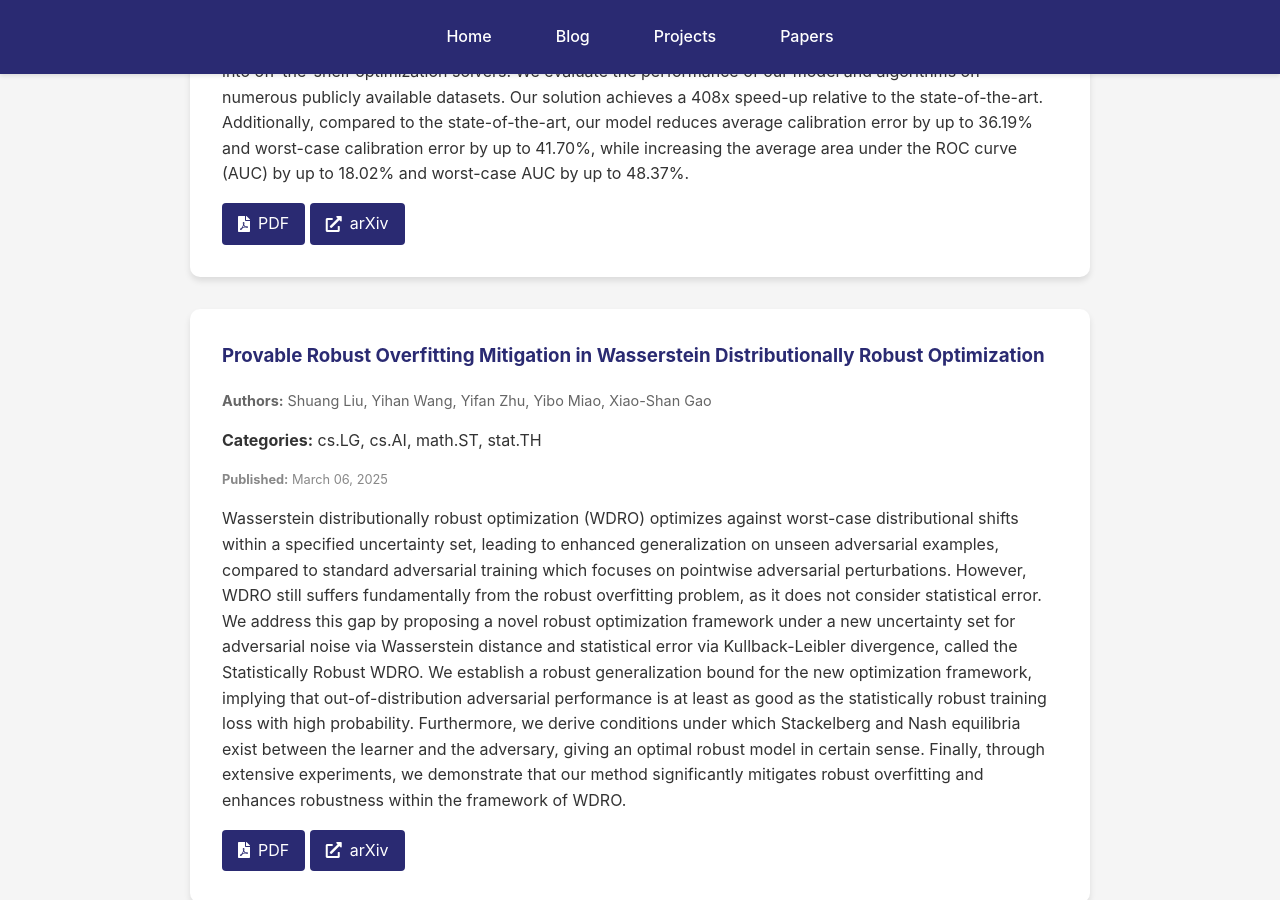
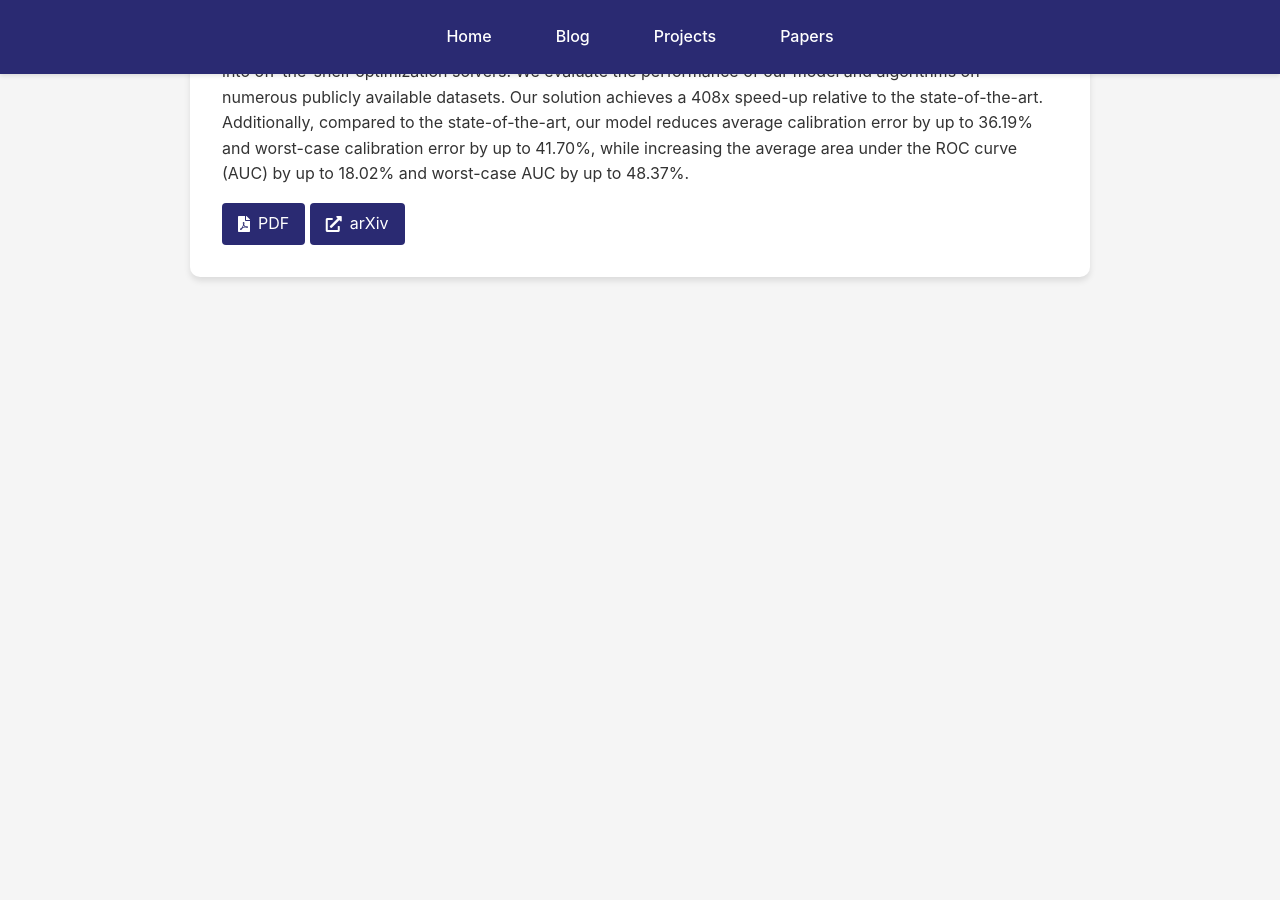
Before and after one commit to kyZhan2002/mypage, a Jekyll site: the page built from papers/index.html, in a window 1280 px wide and 900 px high, scrolled down 1599 px. Built offline with Jekyll 4.4.1, drawn with Linux system fonts in a browser that asks for light colours; after the commit the page ends 1972 px from its top, so only the background shows below that.

Commit message:
Update arXiv papers

```diff
--- a/_data/arxiv_cache.json
+++ b/_data/arxiv_cache.json
@@ -1,5 +1,5 @@
 {
-  "timestamp": 1742433439,
+  "timestamp": 1742519928,
   "papers": [
     {
       "title": "An Optimization Framework for Differentially Private Sparse Fine-Tuning",
@@ -39,26 +39,6 @@
       ],
       "pdf_link": "http://arxiv.org/pdf/2503.12012v1",
       "arxiv_url": "http://arxiv.org/abs/2503.12012v1"
-    },
-    {
-      "title": "Provable Robust Overfitting Mitigation in Wasserstein Distributionally\n  Robust Optimization",
-      "authors": [
-        "Shuang Liu",
-        "Yihan Wang",
-        "Yifan Zhu",
-        "Yibo Miao",
-        "Xiao-Shan Gao"
-      ],
-      "abstract": "Wasserstein distributionally robust optimization (WDRO) optimizes against\nworst-case distributional shifts within a specified uncertainty set, leading to\nenhanced generalization on unseen adversarial examples, compared to standard\nadversarial training which focuses on pointwise adversarial perturbations.\nHowever, WDRO still suffers fundamentally from the robust overfitting problem,\nas it does not consider statistical error. We address this gap by proposing a\nnovel robust optimization framework under a new uncertainty set for adversarial\nnoise via Wasserstein distance and statistical error via Kullback-Leibler\ndivergence, called the Statistically Robust WDRO. We establish a robust\ngeneralization bound for the new optimization framework, implying that\nout-of-distribution adversarial performance is at least as good as the\nstatistically robust training loss with high probability. Furthermore, we\nderive conditions under which Stackelberg and Nash equilibria exist between the\nlearner and the adversary, giving an optimal robust model in certain sense.\nFinally, through extensive experiments, we demonstrate that our method\nsignificantly mitigates robust overfitting and enhances robustness within the\nframework of WDRO.",
-      "published": "March 06, 2025",
-      "categories": [
-        "cs.LG",
-        "cs.AI",
-        "math.ST",
-        "stat.TH"
-      ],
-      "pdf_link": "http://arxiv.org/pdf/2503.04315v1",
-      "arxiv_url": "http://arxiv.org/abs/2503.04315v1"
     }
   ]
 }
```
